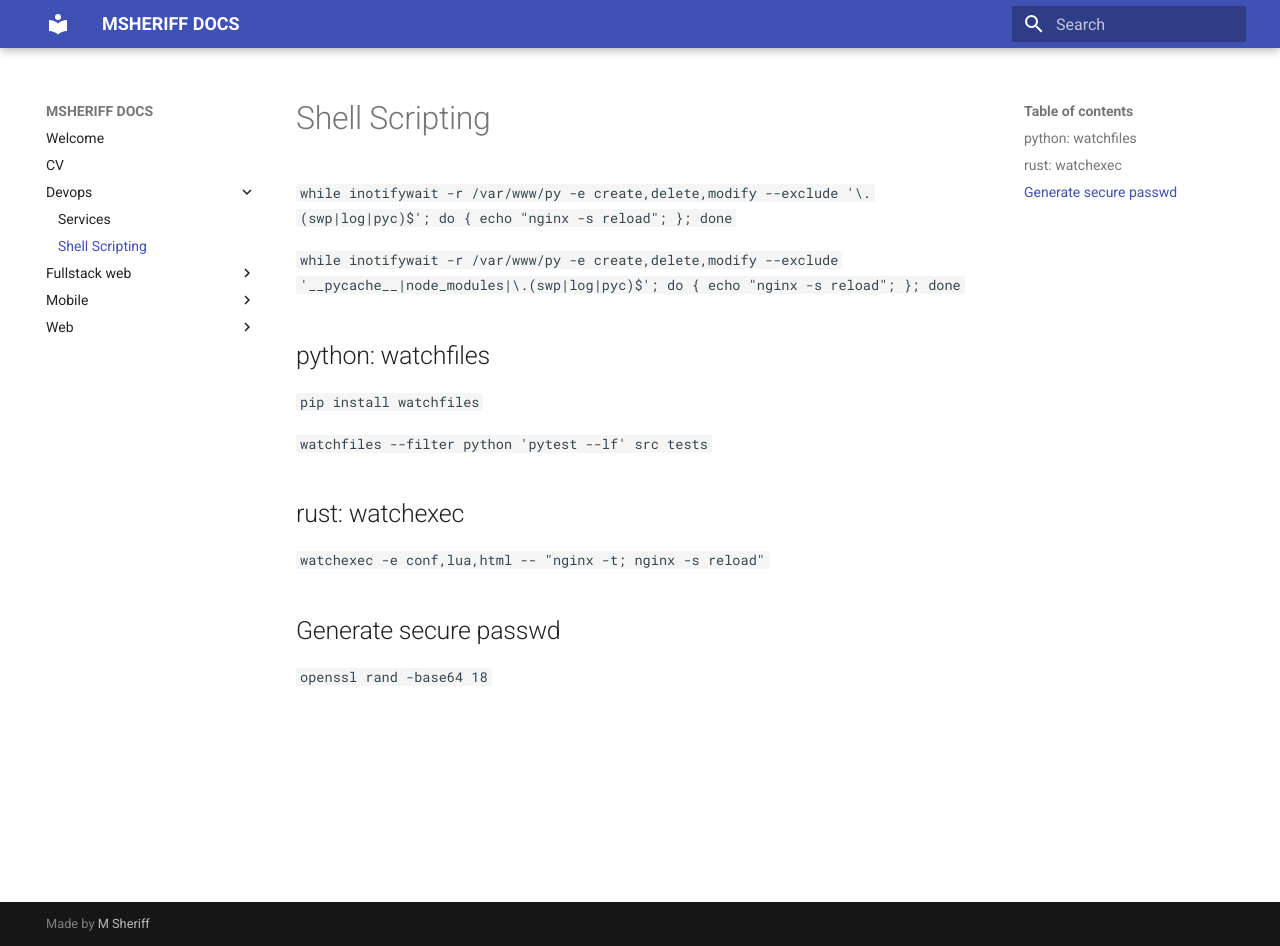
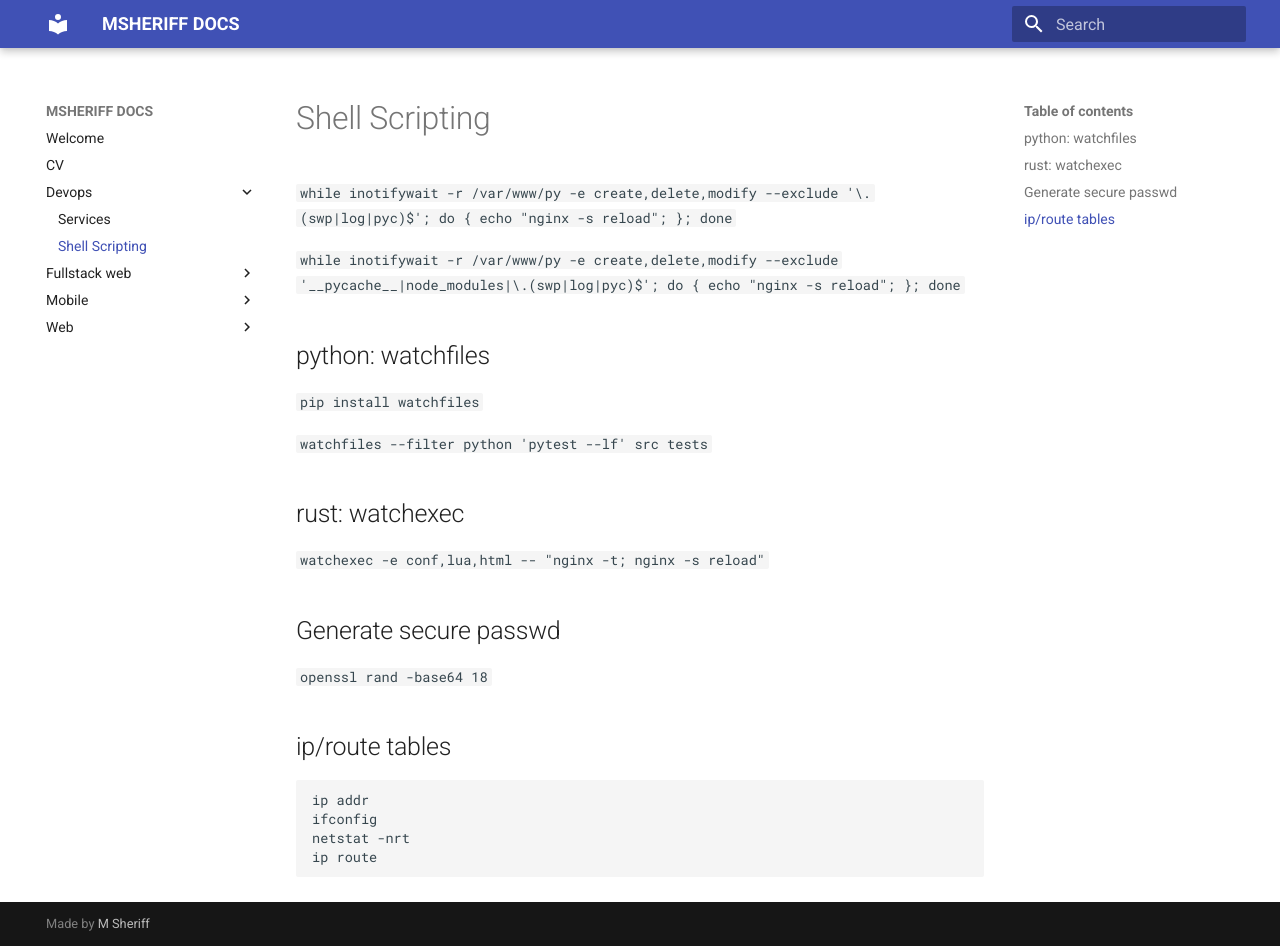
Before and after one commit to scriptmaster/docs.msheriff.com, an MkDocs documentation site: the page built from docs/devops/shell-scripting.md, in a window 1280 px wide and 946 px high. Built offline with MkDocs 1.6.1 and Material for MkDocs 9.7.7, drawn with Linux system fonts in a browser that asks for light colours.

Commit message:
Update shell-scripting.md

````diff
--- a/docs/devops/shell-scripting.md
+++ b/docs/devops/shell-scripting.md
@@ -17,3 +17,12 @@
 ## Generate secure passwd
 
 `openssl rand -base64 18`
+
+
+## ip/route tables
+```
+ip addr
+ifconfig
+netstat -nrt
+ip route
+```
````
